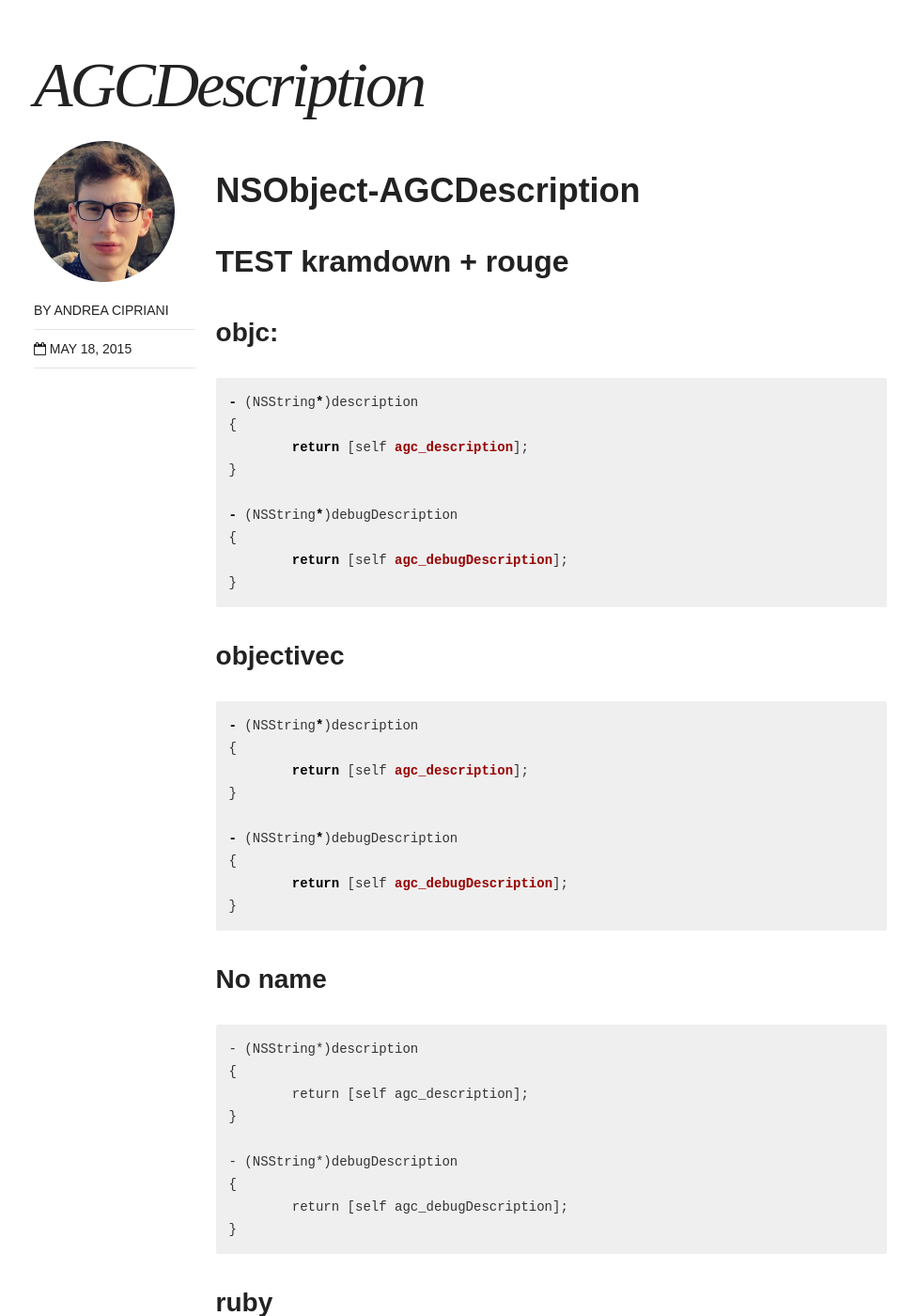
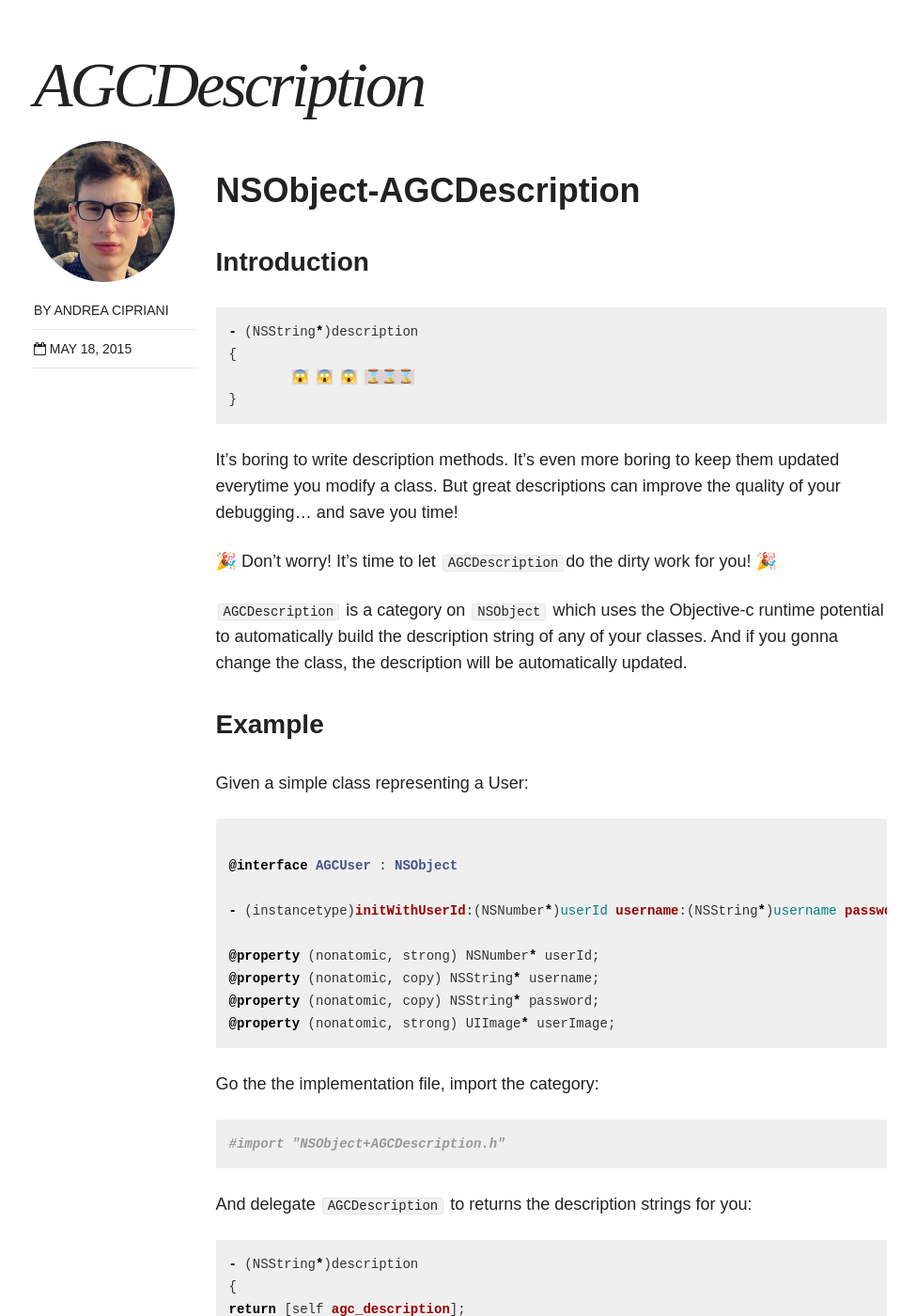
Before and after one commit to andreacipriani/andreacipriani.github.io, a Jekyll site: the page built from _posts/blog/2015-05-18-AGCDescription.md, in a window 1280 px wide and 1400 px high, scrolled down 422 px. Shown: the whole window at 94% size, without its empty margins (150-1125 px from the left). Built offline with Jekyll 4.4.1, drawn with Linux system fonts in a browser that asks for light colours; nearby versions of some CDN libraries; some of the changed text lies outside the part shown.

Commit message:
added a separate test syntax high post

````diff
--- a/_config.yml
+++ b/_config.yml
@@ -6,7 +6,7 @@
 logo: agc.png
 search: true
 url:
-#leave it blank for remote website
+#leave it blank for remote
 #http://localhost:4000
 
 # Jekyll configuration
@@ -21,12 +21,12 @@
   - jekyll-sitemap
   - jekyll-gist
 
-#kramdown:
- # auto_ids: true
- #footnote_nr: 1
- #entity_output: as_char
- #toc_levels: 1..2
- #enable_coderay: false
+kramdown:
+ auto_ids: true
+ footnote_nr: 1
+ entity_output: as_char
+ toc_levels: 1..2
+ enable_coderay: false
 
 mathjax: true
 
--- a/_posts/blog/2015-05-18-AGCDescription.md
+++ b/_posts/blog/2015-05-18-AGCDescription.md
@@ -11,108 +11,6 @@
 ---
 
 # NSObject-AGCDescription
-
-## TEST kramdown + rouge
-
-### objc:
-
-```objc
-- (NSString*)description
-{
-	return [self agc_description];
-}
-
-- (NSString*)debugDescription
-{
-	return [self agc_debugDescription];
-}
-```
-
-### objectivec
-
-```objectivec
-- (NSString*)description
-{
-	return [self agc_description];
-}
-
-- (NSString*)debugDescription
-{
-	return [self agc_debugDescription];
-}
-```
-
-### No name
-
-```
-- (NSString*)description
-{
-	return [self agc_description];
-}
-
-- (NSString*)debugDescription
-{
-	return [self agc_debugDescription];
-}
-```
-
-### ruby
-
-```ruby
-def fibonacci( n )
-  return  n  if ( 0..1 ).include? n
-  ( fibonacci( n - 1 ) + fibonacci( n - 2 ) )
-end
-puts fibonacci( 5 )
-```
-
-# TEST pygments objective-c
-
-{% highlight objective-c %}
-
-- (NSString*)description
-{
-	return [self agc_description];
-}
-
-- (NSString*)debugDescription
-{
-	return [self agc_debugDescription];
-}
-
-{% endhighlight %}
-
-# TEST pygments objectivec
-
-{% highlight objective-c %}
-
-- (NSString*)description
-{
-	return [self agc_description];
-}
-
-- (NSString*)debugDescription
-{
-	return [self agc_debugDescription];
-}
-
-{% endhighlight %}
-
-# TEST pygments objc
-
-{% highlight objc %}
-
-- (NSString*)description
-{
-	return [self agc_description];
-}
-
-- (NSString*)debugDescription
-{
-	return [self agc_debugDescription];
-}
-
-{% endhighlight %}
 
 ### Introduction
 
````
Also changed, not shown: _posts/blog/2015-05-27TestSyntax.md (added, +41 -0 lines).
